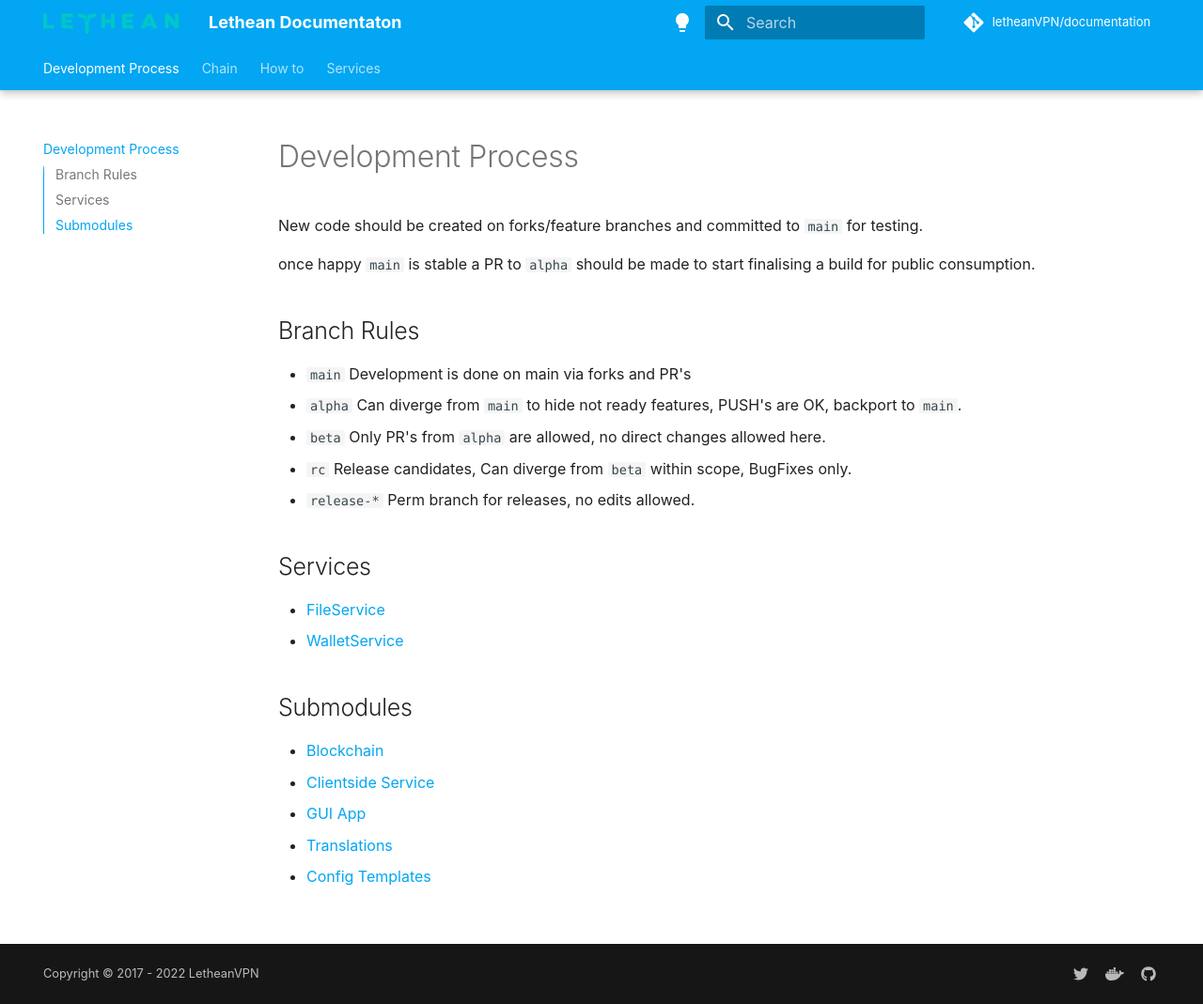
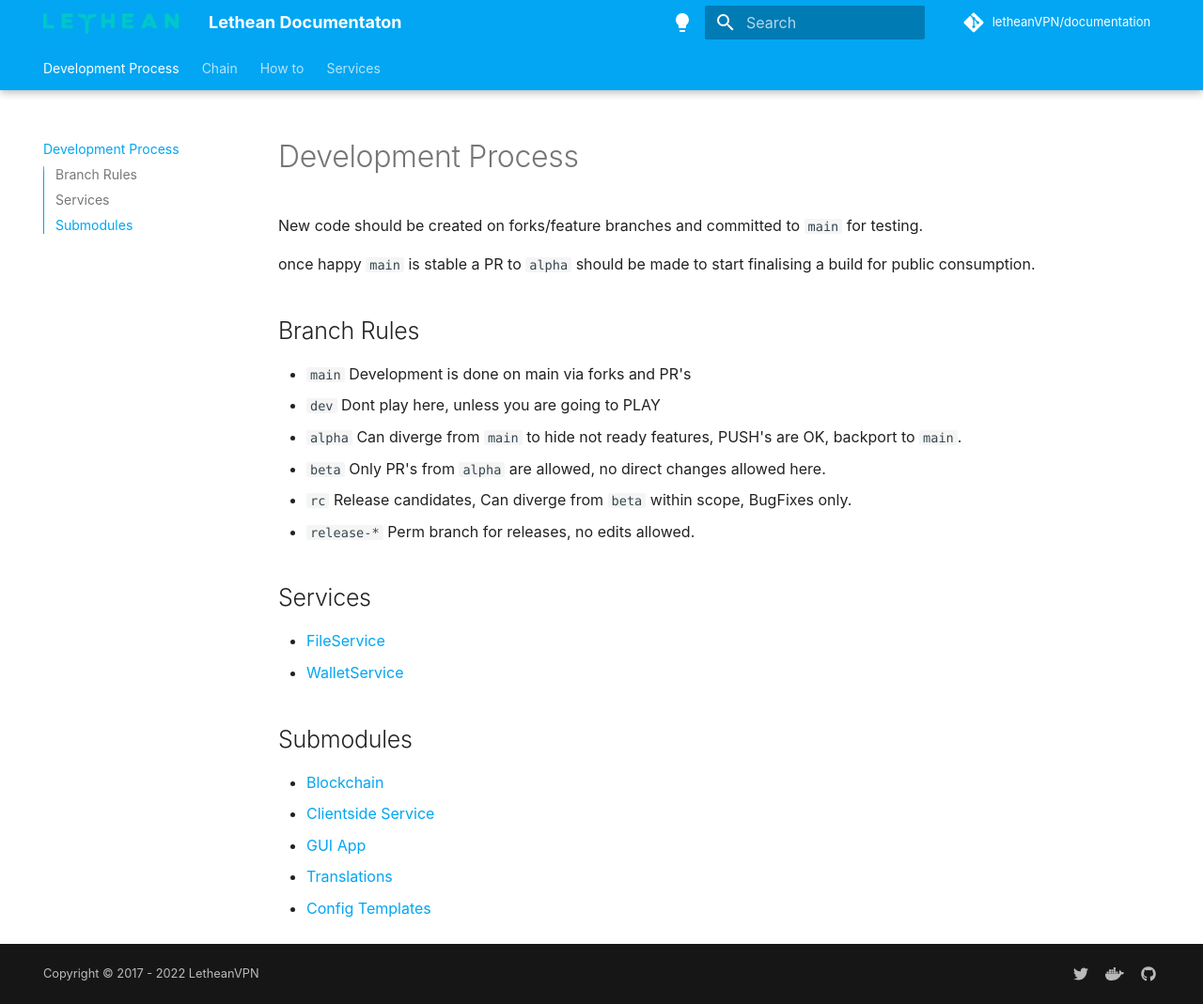
Before and after one commit to letheanVPN/documentation, an MkDocs documentation site: the page built from docs/index.md, in a window 1280 px wide and 1069 px high. Shown: the whole window at 94% size. Built offline with MkDocs 1.6.1 and Material for MkDocs 9.7.7, drawn with Linux system fonts in a browser that asks for light colours; comment, search, counter and statistics services are not loaded.

Commit message:
Update index.md

```diff
--- a/docs/index.md
+++ b/docs/index.md
@@ -7,6 +7,7 @@
 ## Branch Rules
 
 - `main` Development is done on main via forks and PR's
+- `dev` Dont play here, unless you are going to PLAY
 - `alpha` Can diverge from `main` to hide not ready features, PUSH's are OK, backport to `main`.
 - `beta` Only PR's from `alpha` are allowed, no direct changes allowed here.
 - `rc` Release candidates, Can diverge from `beta` within scope, BugFixes only.
```
